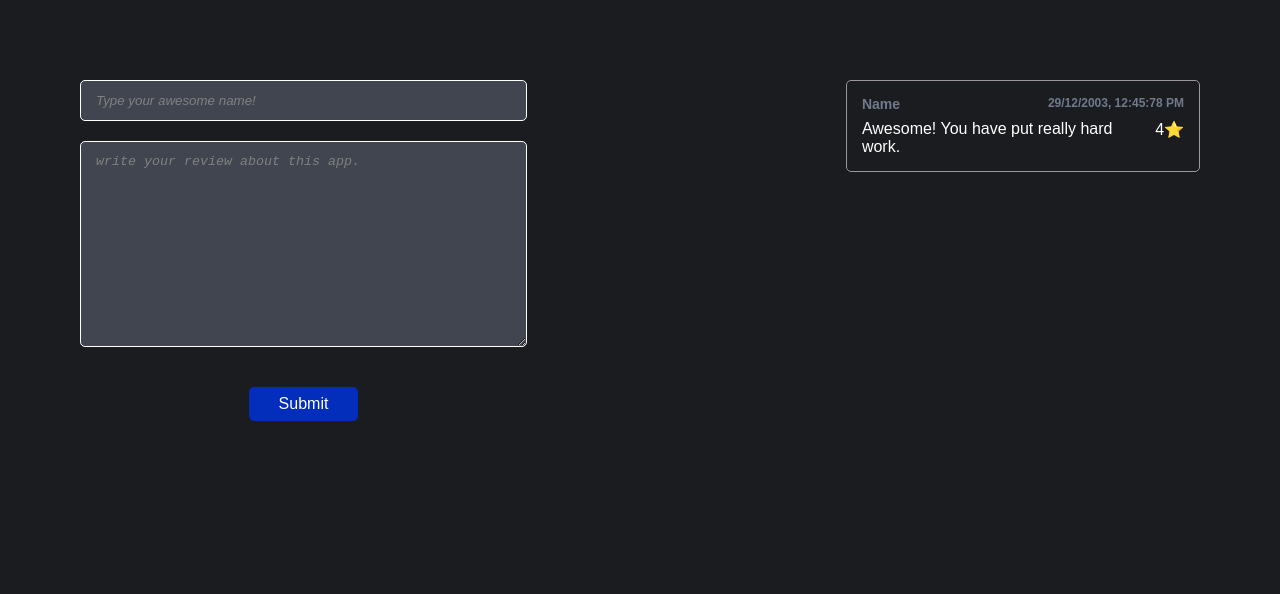
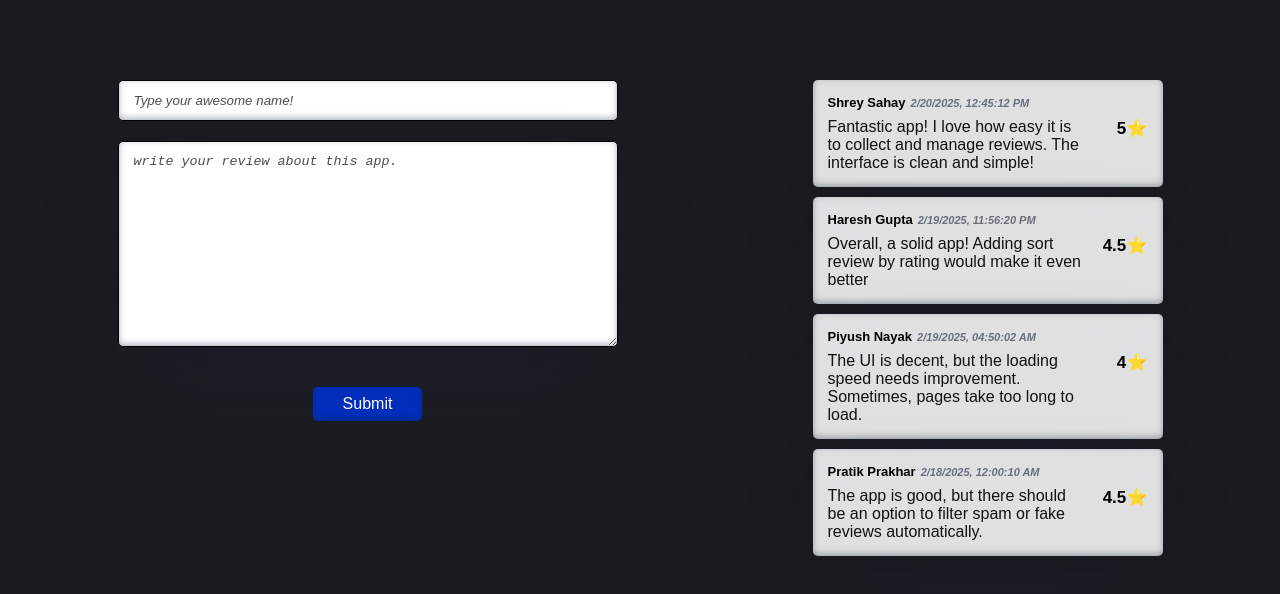
Before and after one commit to sahemant12/13-Review-Collector, a plain HTML site: page index.html in a window 1280 px wide. Drawn offline with Linux system fonts and the light colour scheme.

Commit message:
pase-1 done

```diff
--- a/index.html
+++ b/index.html
@@ -22,19 +22,8 @@
             </div>
 
         </div>
-        <div class="review-lists">
-            <li>
-                <div class="person">
-                    <span>Name</span>
-                    <span id="time">29/12/2003, 12:45:78 PM</span>
-                </div>
-                <div class="person-review">
-                    <p>Awesome! You have put really hard work.</p>
-                    <span>4⭐</span>
-                </div>
-            </li>
-        </div>
+        <div class="review-lists" id="review-lists"></div>
     </div>
-    <script src="index.js"></script>
+    <script src="index.js" type="module"></script>
 </body>
 </html>
--- a/index.js
+++ b/index.js
@@ -1,15 +1,17 @@
+import {reviewData} from "./reviewData.js"
+console.log(reviewData);
 
 const userName = document.getElementById("name");
 const userReview = document.getElementById("review");
 const submitBtn = document.getElementById("submit-btn");
+const reviewList = document.getElementById("review-lists");
+
+reviewData.forEach((data)=>renderReview(data));
 
 submitBtn.addEventListener("click",storeReview);
-
-
 function storeReview(){
     let name = userName.value.trim();
     let review = userReview.value.trim();
-    console.log(name, review);
 
     if(!name && !review){
         return;
@@ -21,16 +23,27 @@ function storeReview(){
     const user = {
         name:name,
         review:review,
+        rating:"4⭐",
         time:formatted
     }
     userName.value = "";
     userReview.value = "";
-
-    displayReview(user);
+    reviewData.push(user);
+    console.log(reviewData);
+    renderReview(user);
 }
 
-function displayReview(review){
-    const li = createElement("li");
-    li.setAttribute("class","review-list");
+function renderReview(data){
+    const {name, review, rating, time} = data;
 
+    const li = document.createElement("li");
+    li.innerHTML = `<div class="person">
+                        <p>${name}</p>
+                        <span id="time">${time}</span>
+                    </div>
+                    <div class="person-review">
+                        <p>${review}</p>
+                        <span>${rating}</span>
+                    </div>`
+    reviewList.prepend(li);
 }
--- /dev/null
+++ b/reviewData.js
@@ -0,0 +1,27 @@
+const reviewData = [
+    {
+        name:"Pratik Prakhar",
+        review:"The app is good, but there should be an option to filter spam or fake reviews automatically.",
+        rating:"4.5⭐",
+        time:"2/18/2025, 12:00:10 AM"
+    },
+    {
+        name:"Piyush Nayak",
+        review:"The UI is decent, but the loading speed needs improvement. Sometimes, pages take too long to load.",
+        rating:"4⭐",
+        time:"2/19/2025, 04:50:02 AM"
+    },
+    {
+        name:"Haresh Gupta",
+        review:"Overall, a solid app! Adding sort review by rating would make it even better",
+        rating:"4.5⭐",
+        time:"2/19/2025, 11:56:20 PM"
+    },
+    {
+        name:"Shrey Sahay",
+        review:"Fantastic app! I love how easy it is to collect and manage reviews. The interface is clean and simple!",
+        rating:"5⭐",
+        time:"2/20/2025, 12:45:12 PM"
+    },
+]
+export {reviewData}
--- a/style.css
+++ b/style.css
@@ -12,13 +12,17 @@ body{
 }
 .container{
     display: flex;
-    justify-content: space-between;
-    margin: 80px;
+    justify-content: space-around;
+    height:100vh;
+    padding: 20px;
+    padding-block: 80px;
 }
 .write-review{
     display: flex;
     flex-direction: column;
     row-gap: 20px;
+    width:80%;
+    max-width: 500px;
 }
 .review-details{
     display: flex;
@@ -27,17 +31,18 @@ body{
 }
 #name, #review{
     padding: 12px 15px;
-    /* background-color: #40454f; */
-    background-color: #40454f;
-    border: 0.5px solid #fff;
+    background-color: #ffffff;
+    border-style: none;
+    border: 1px solid #000000;
     outline: none;
-    color: #fff;
+    color: #000;
     border-radius: 5px;
+    box-shadow: rgba(50, 50, 93, 0.25) 0px 50px 100px -20px, rgba(0, 0, 0, 0.3) 0px 30px 60px -30px, rgba(10, 37, 64, 0.35) 0px -2px 6px 0px inset;
 }
 input::placeholder, #review::placeholder {
-    color: gray;
+    color: #000;
     font-style: italic;
-    opacity: 1;
+    opacity: 0.7;
 }
 
 .btn{
@@ -54,14 +59,17 @@ input::placeholder, #review::placeholder {
     color:#fff;
     cursor: pointer;
     transition: 0.3s ease-in-out;
+    box-shadow: rgba(50, 50, 93, 0.25) 0px 50px 100px -20px, rgba(0, 0, 0, 0.3) 0px 30px 60px -30px, rgba(10, 37, 64, 0.35) 0px -2px 6px 0px inset;
 }
 #submit-btn:hover{
     background-color: #021f7e;
 }
 
 .review-lists{
-    /* display: flex; */
-    /* border:1px solid rgb(231, 11, 11); */
+    display: flex;
+    flex-direction: column;
+    row-gap: 10px;
+
 }
 .review-lists li{
     list-style-type: none;
@@ -69,20 +77,35 @@ input::placeholder, #review::placeholder {
     flex-direction: column;
     row-gap: 8px;
     padding: 15px 15px;
-    border:1px solid rgb(158, 151, 151);
+    /* border:1px solid rgb(158, 151, 151); */
     border-radius: 5px;
+    background-color: #ffffffdc;
+    color:#000000;
+    box-shadow: rgba(50, 50, 93, 0.25) 0px 50px 100px -20px, rgba(0, 0, 0, 0.3) 0px 30px 60px -30px, rgba(10, 37, 64, 0.35) 0px -2px 6px 0px inset;
+    max-width:350px;
+    min-width:250px;
 }
 .person{
     display: flex;
-    justify-content: space-between;
+    align-items:baseline;
+    column-gap: 5px;
+}
+.person p{
+    font-size: 13px;
+    font-weight: 600;
+    /* color:#e0dede; */
 }
 .person span{
-    font-size: 14px;
-    color:#717a8b;
+    font-size: 13px;
     font-weight: 600;
+    color:#676f7e;
+    /* color:grey; */
+    font-style: italic;
+
 }
+
 #time{
-    font-size: 12px;
+    font-size: 11px;
 }
 .person-review{
     display: flex;
@@ -90,4 +113,9 @@ input::placeholder, #review::placeholder {
 }
 .person-review p{
     width:80%;
+    color:#121212;
 }
+.person-review span{
+    font-size: 17px;
+    font-weight: 600;
+}
```
